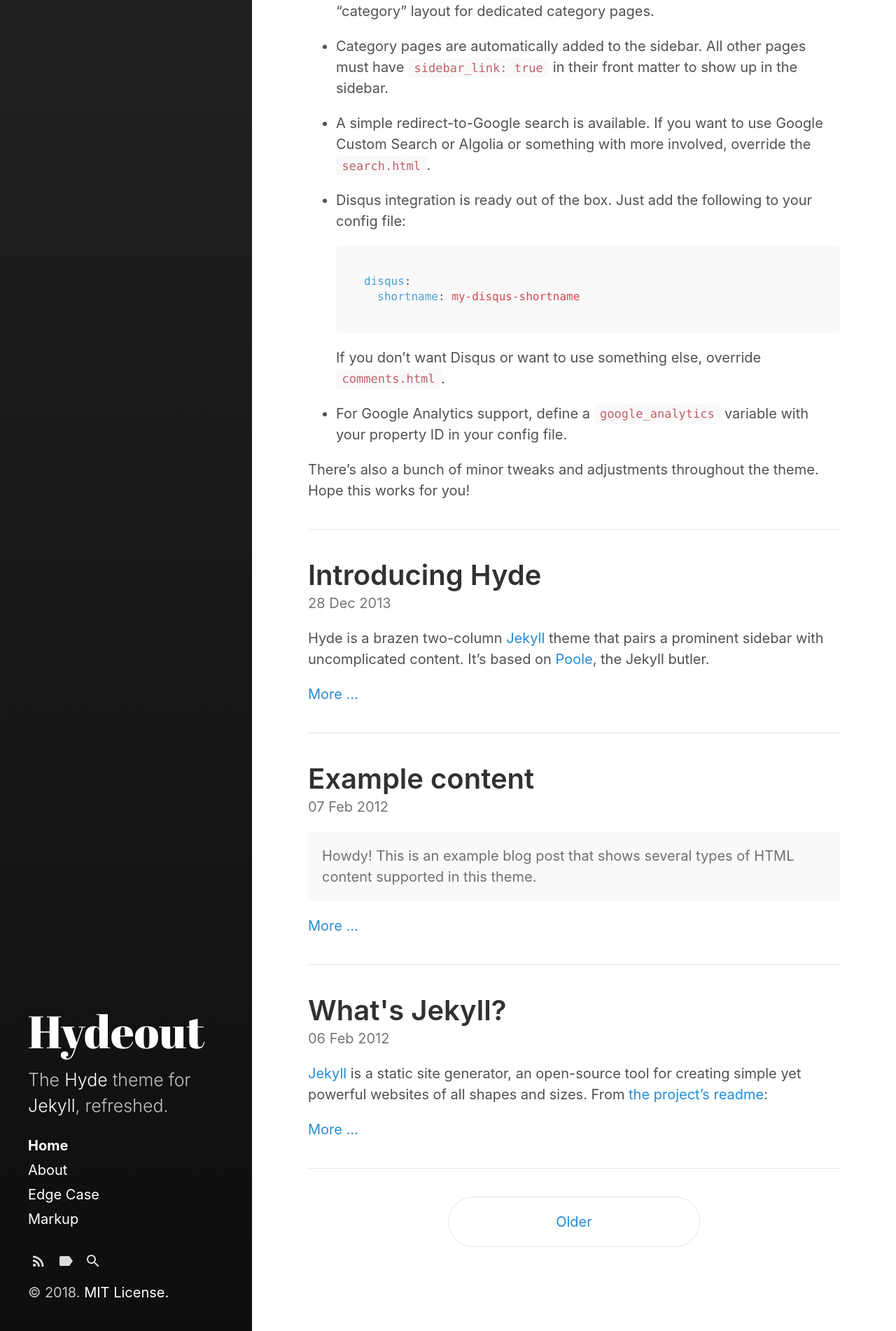
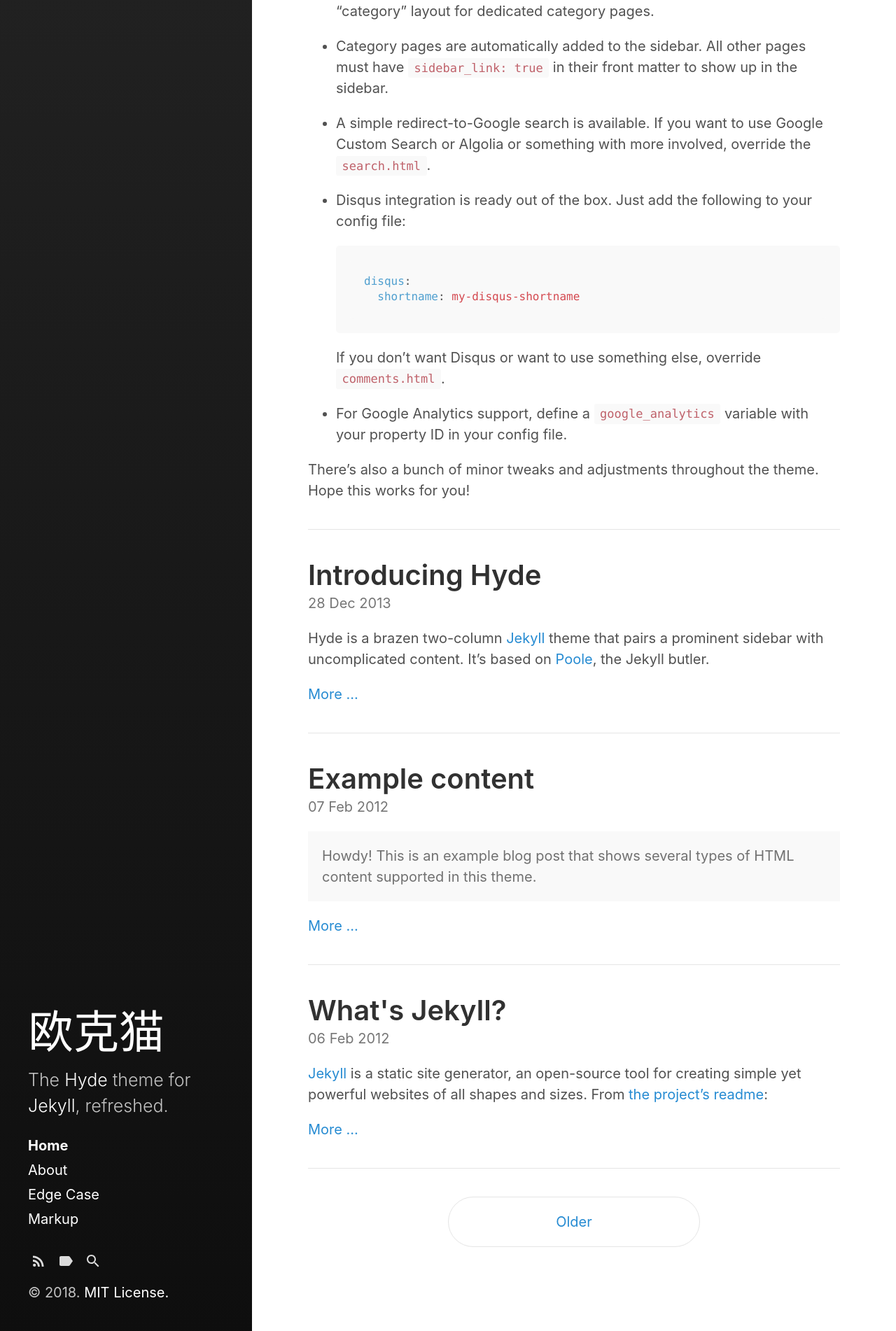
Before and after one commit to pingfangW/pingfangW.github.io, a Jekyll site: the page built from index.html, in a window 1280 px wide. Shown: the part 1735-3637 px from the top of the page at 70% size. Built offline with Jekyll 4.4.1, drawn with Linux system fonts in a browser that asks for light colours; the list of posts is cut into pages by our own code.

Commit message:
'模板00'

```diff
--- a/_config.yml
+++ b/_config.yml
@@ -1,10 +1,10 @@
 # Dependencies
 markdown:         kramdown
 highlighter:      rouge
-
+remote_theme: fongandrew/hydeout
 # Setup
-title:            Hydeout
-tagline:          'A Jekyll theme'
+title:            欧克猫
+tagline:          '欧克猫的博客'
 description:      'The <a href="http://hyde.getpoole.com" target="_blank">Hyde</a> theme for <a href="http://jekyllrb.com" target="_blank">Jekyll</a>, refreshed.'
 url:              https://fongandrew.github.io
 baseurl:          '/hydeout'
```
